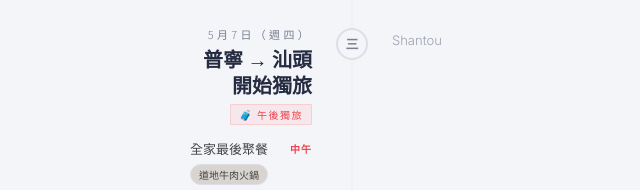
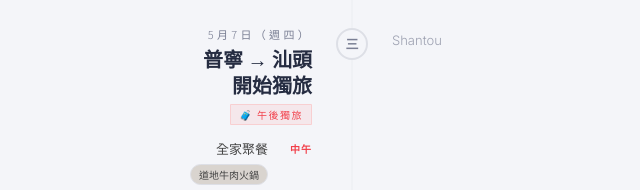
Before and after one commit to liona682868/202505xiamen, a plain HTML site: page index.html in a window 1280 px wide. Shown: the part 1060-1250 px from the top of the page, 288-928 px from the left. Drawn offline with Linux system fonts and the light colour scheme.

Commit message:
Update index.html

```diff
--- a/index.html
+++ b/index.html
@@ -631,7 +631,7 @@
           <div class="segment">
             <div class="seg-time">中午</div>
             <div class="seg-body">
-              <div class="seg-title">全家最後聚餐</div>
+              <div class="seg-title">全家聚餐</div>
               <div class="food-pills">
                 <span class="food-pill">道地牛肉火鍋</span>
               </div>
```
